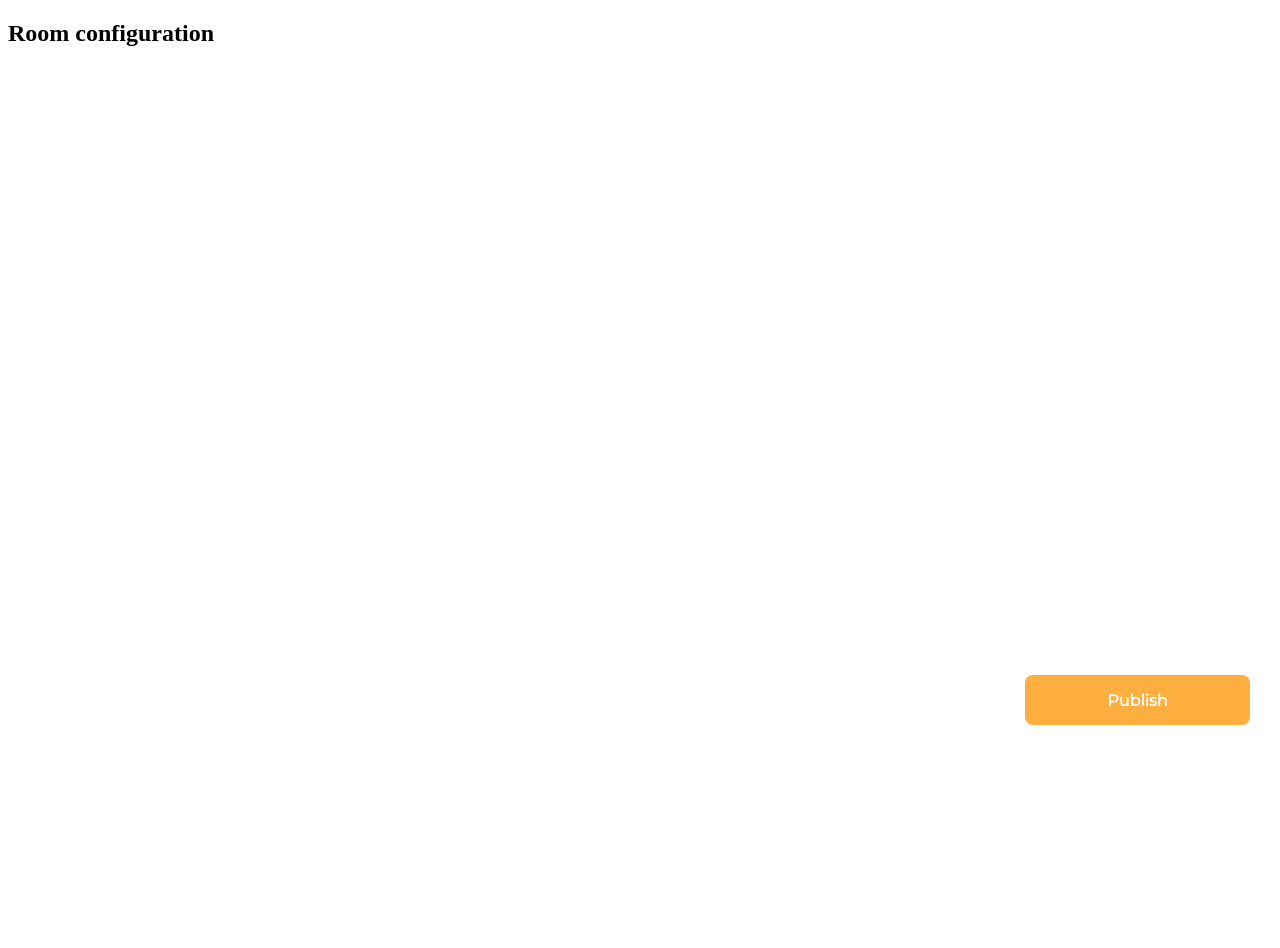
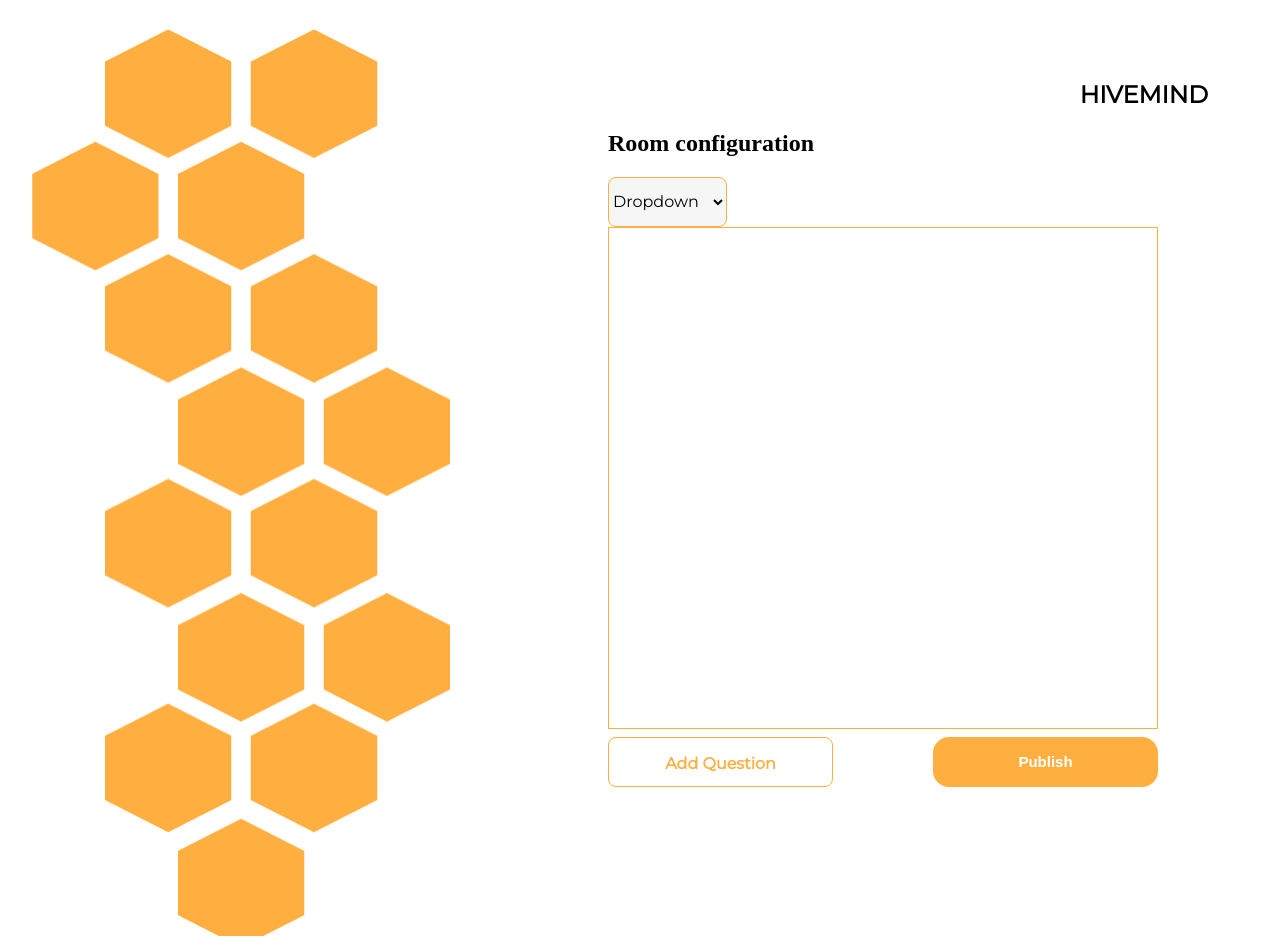
Before and after one commit to CSC301H5/finalprojectw23-workingbees, a React (Create React App) app in the folder client/: page /roomConfig in a window 1280 px wide. Before the commit the page ends 800 px from the top, so only its background shows below. Built offline with nearby package versions, Linux system fonts and the light colour scheme; no server answers.

Commit message:
Add basic styling to RoomConfig page

```diff
--- a/client/src/components/RoomConfig.jsx
+++ b/client/src/components/RoomConfig.jsx
@@ -2,9 +2,14 @@ import { Component } from "react";
 import axios from 'axios';
 import { useNavigate } from "react-router-dom";
 import "./Style.css"
+import QuestionList from "./QuestionList";
+import Navbar from "./Navbar";
+import hives from "../Assets/hives.png";
+
 function redirect(Component) {
     return props => <Component navHook={useNavigate()} />;
 }
+
 class ConfigRoom extends Component {
     constructor() {
         super();
@@ -26,16 +31,20 @@ class ConfigRoom extends Component {
     }
 
     render() {
-
         return (
-            <div className="config">
-                <h2>Room configuration</h2>
-                <form onSubmit={this.handleSubmit}>
-                    <button type="submit" className="continue" style={{ cursor: 'pointer' }}>Publish</button>
-                </form>
+            <div class="grid">
+                <div class="left">
+                    <img src={hives} alt="" />
+                </div>
+                <div class="right">
+                    <Navbar />
+                    <div className="config">
+                        <h2>Room configuration</h2>
+                        <QuestionList />
+                    </div>
+                </div>
             </div>
         );
-
     }
 }
 export default redirect(ConfigRoom)
--- a/client/src/components/RoomCreation.jsx
+++ b/client/src/components/RoomCreation.jsx
@@ -3,7 +3,7 @@ import axios from 'axios';
 import "./Style.css"
 import { useNavigate, useLocation } from "react-router-dom";
 import Navbar from "./Navbar";
-import hives from '../Assets/hives.png'
+import hives from '../Assets/hives.png';
 
 function CreateRoom() {
     const [hiveName, setHiveName] = useState('')
@@ -94,7 +94,7 @@ function CreateRoom() {
         }
         ).then(res => {
             if (res.status === 200) {
-                navigate('/waiting1', { state: { code: res.data.code, token: token, hiveID: res.data.hiveID } })
+                navigate('/RoomConfig', { state: { code: res.data.code, token: token, hiveID: res.data.hiveID } })
             }
         })
     }
```
Also changed, not shown: client/src/components/RoomQuestionConfig.jsx (deleted, +0 -32 lines).
